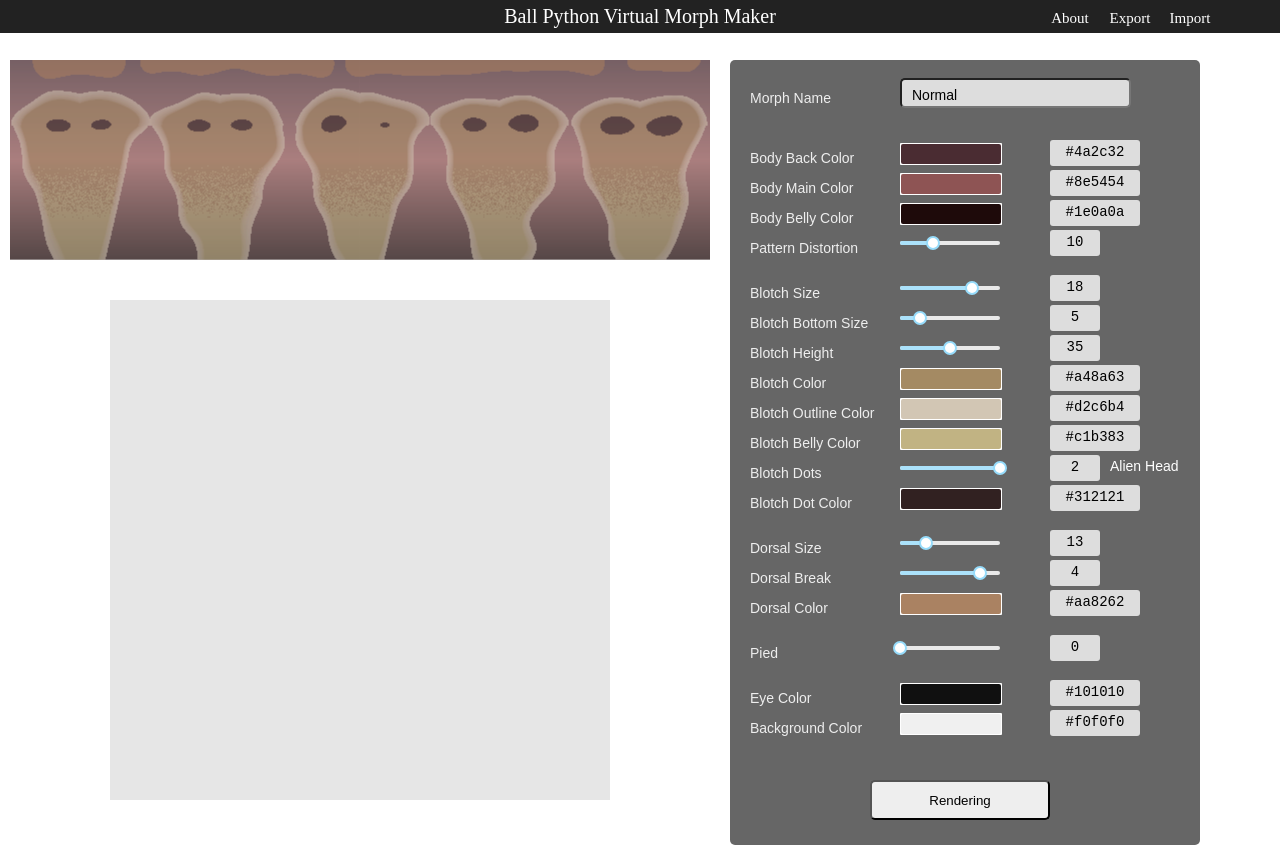
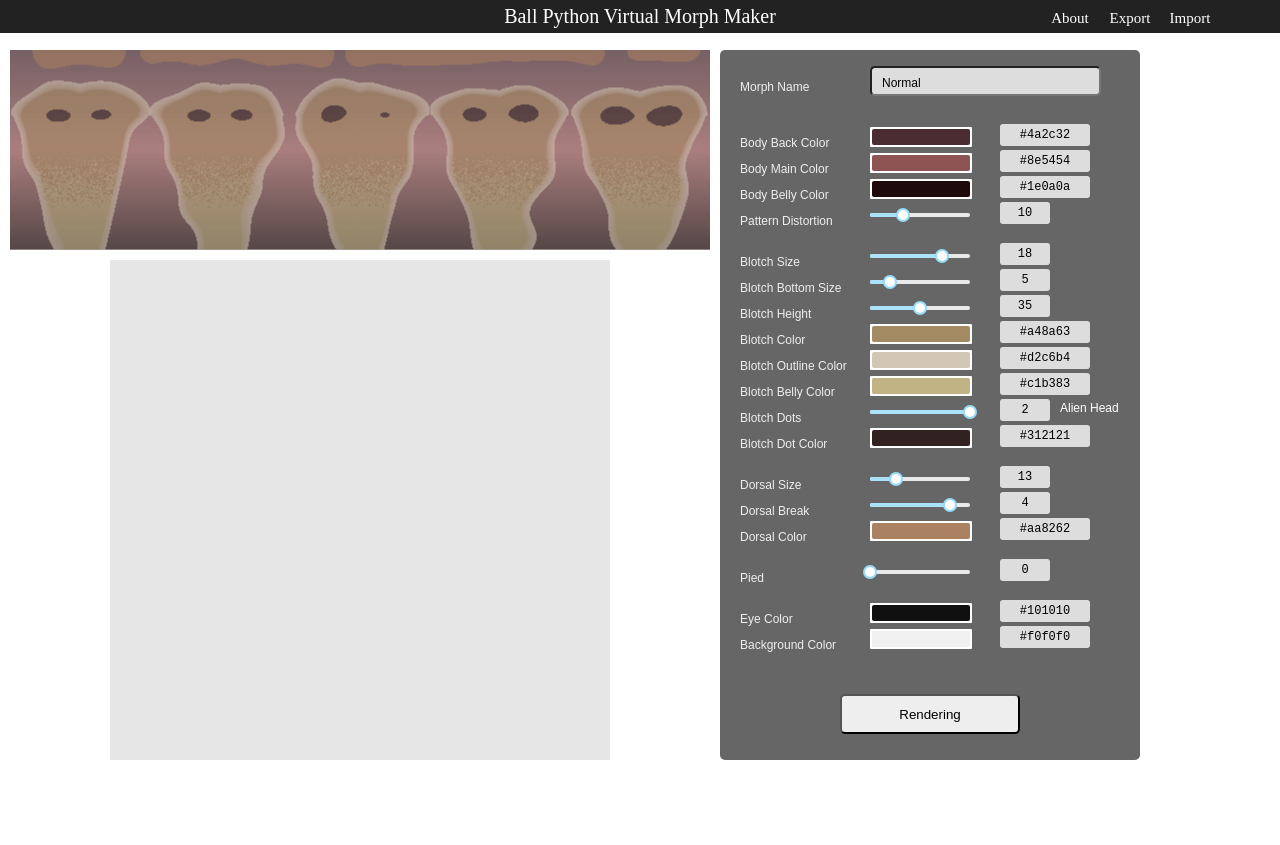
Before and after one commit to smallpinkmouse/virtualmorph, a React (Create React App) app: page / in a window 1280 px wide. After the commit the page ends 800 px from the top, so only its background shows below. Built offline with nearby package versions, Linux system fonts and the light colour scheme.

Commit message:
update css

```diff
--- a/src/App.css
+++ b/src/App.css
@@ -14,7 +14,7 @@
 
 #CanvasEditor {
   position: absolute;
-  top: 60px;
+  top: 50px;
   left: 10px;
   width: 700px;
   height: 200px;
@@ -24,7 +24,7 @@
 
 #CanvasRender {
   position: absolute;
-  top: 300px;
+  top: 260px;
   left: 110px;
   width: 500px;
   height: 500px;
@@ -35,10 +35,10 @@
 
 .ControlPanel {
   position: absolute;
-  top: 60px;
-  left: 730px;
-  width: 470px;
-  height: 755px;
+  top: 50px;
+  left: 720px;
+  width: 420px;
+  height: 680px;
   background-color: #666;
   padding-top: 30px;
   border-radius: 5px;
@@ -50,17 +50,7 @@
   top: 0px;
   left: 20px;
   width: 100px;
-  height: 30px;
-}
-
-.ControlItemTitle {
-  position: relative;
-  top: 0px;
-  left: 20px;
-  width: 100px;
-  height: 35px;
-  margin-bottom: 20px;
-  font-size: 14px;
+  height: 26px;
 }
 
 
@@ -72,13 +62,13 @@
   width: 170px;
   color: #eee;
   text-align: left;
-  font-size: 14px;
+  font-size: 12px;
 }
 
 .rc-slider {
   position: relative;
   top: -20px;
-  left: 150px;
+  left: 130px;
   width: 150px;
   color: #eee;
 }
@@ -87,11 +77,11 @@
 .ControlText {
   position: relative;
   top: -28px;
-  left: 150px;
+  left: 130px;
   width: 215px;
   height: 22px;
   background-color: #ddd;
-  font-size: 14px;
+  font-size: 12px;
   padding-top: 4px;
   padding-bottom: 0px;
   padding-left: 10px;
@@ -101,12 +91,12 @@
 .ControlValue {
   position: relative;
   top: -40px;
-  left: 300px;
+  left: 260px;
   width: 50px;
-  height: 22px;
+  height: 18px;
   background-color: #ddd;
   font-family:monospace;
-  font-size: 14px;
+  font-size: 12px;
   padding-top: 4px;
   padding-bottom: 0px;
   border-radius: 3px;
@@ -114,13 +104,13 @@
 
 .ColorValue {
   position: relative;
-  top: -48px;
-  left: 300px;
+  top: -46px;
+  left: 260px;
   width: 90px;
-  height: 22px;
+  height: 18px;
   background-color: #ddd;
   font-family:monospace;
-  font-size: 14px;
+  font-size: 12px;
   padding-top: 4px;
   padding-bottom: 0px;
   border-radius: 3px;
@@ -131,25 +121,25 @@
 
 .ControlMemo {
   position: relative;
-  top: -63px;
-  left: 360px;
+  top: -60px;
+  left: 320px;
   width: 100px;
   color: #fff;
   text-align: left;
-  font-size: 14px;
+  font-size: 12px;
 }
 
 
 .ControlColor {
   position: relative;
   top: -23px;
-  left: 150px;
-  width: 100px;
-  height: 20px;
+  left: 130px;
+  width: 98px;
+  height: 16px;
   background: #fff;
   border-radius: 1px;
   cursor: pointer;
-  padding: 1px;
+  padding: 2px;
 }
 
 .ControlColorInner {
@@ -183,7 +173,7 @@
 .ControlRendering {
   position: absolute;
   top: 0px;
-  left: 120px;
+  left: 100px;
   width: 180px;
   height: 40px;
   border-radius: 5px;
@@ -194,11 +184,11 @@
 #progress {
   position: relative;
   top: 8px;
-  left: 330px;
+  left: 300px;
   width: 100px;
   color: #fff;
   text-align: left;
-  font-size: 14px;
+  font-size: 12px;
 }
 
 
```
